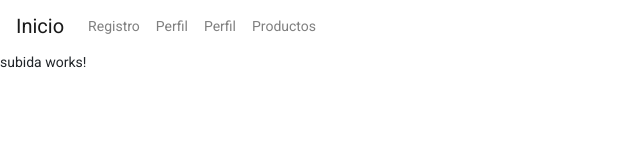
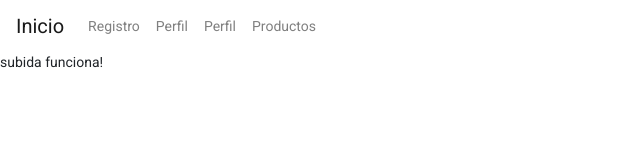
Before and after one commit to nisserr/Proyecto-trueque, an Angular app: page /subida in a window 1280 px wide. Shown: the top 160 px of the page, without its empty margins (0-640 px from the left). Built offline with nearby package versions, Linux system fonts and the light colour scheme.

Commit message:
prueba pa mati

```diff
--- a/src/app/subida/subida.component.html
+++ b/src/app/subida/subida.component.html
@@ -1 +1 @@
-<p>subida works!</p>
+<p>subida funciona!</p>
```
